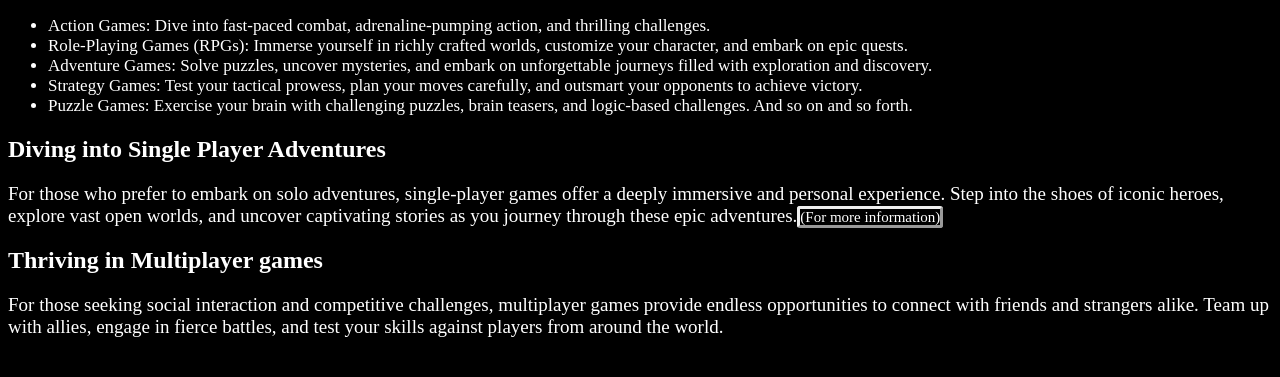
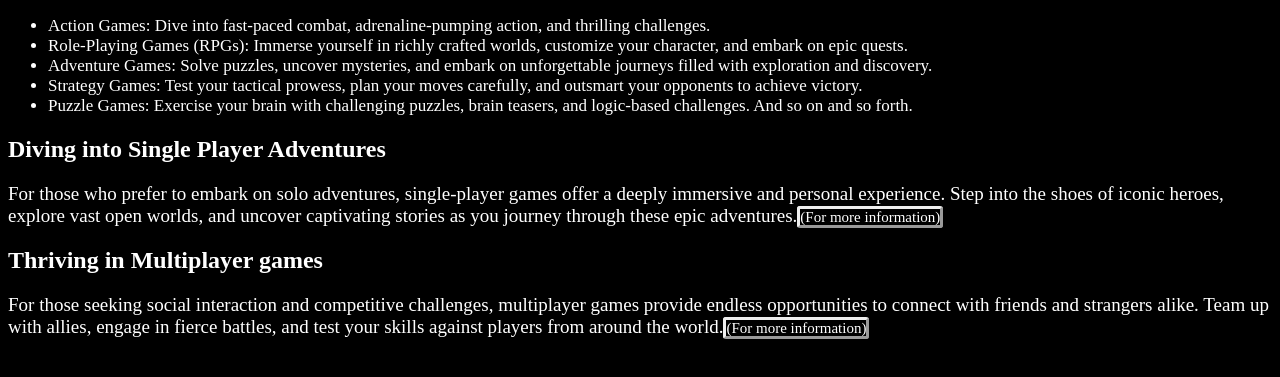
Before and after one commit to oldamiloju/oldamiloju.github.io, a plain HTML site: page index.html in a window 1280 px wide. Shown: the part 153-530 px from the top of the page. Drawn offline with Linux system fonts and the light colour scheme.

Commit message:
Update index.html

```diff
--- a/index.html
+++ b/index.html
@@ -31,7 +31,7 @@
     <h2>Diving into Single Player Adventures</h2>
     <p>For those who prefer to embark on solo adventures, single-player games offer a deeply immersive and personal experience. Step into the shoes of iconic heroes, explore vast open worlds, and uncover captivating stories as you journey through these epic adventures.<a href="single_player_games.html">(For more information)</a></p>
     <h2>Thriving in Multiplayer games</h2>
-    <p>For those seeking social interaction and competitive challenges, multiplayer games provide endless opportunities to connect with friends and strangers alike. Team up with allies, engage in fierce battles, and test your skills against players from around the world.</p>
+    <p>For those seeking social interaction and competitive challenges, multiplayer games provide endless opportunities to connect with friends and strangers alike. Team up with allies, engage in fierce battles, and test your skills against players from around the world.<a href="multiplayer_games.html">(For more information)</a></p>
 
 
 
```
